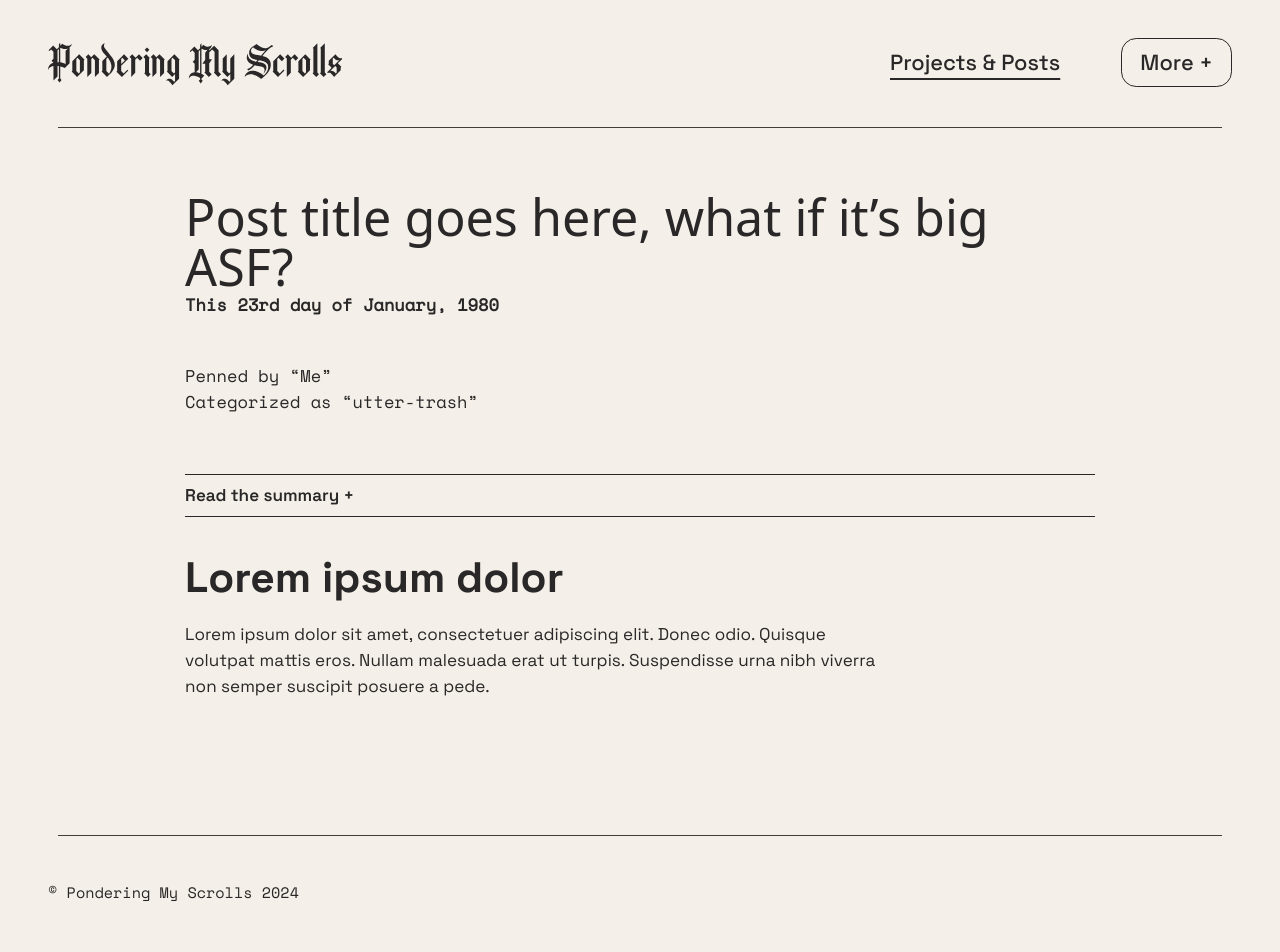
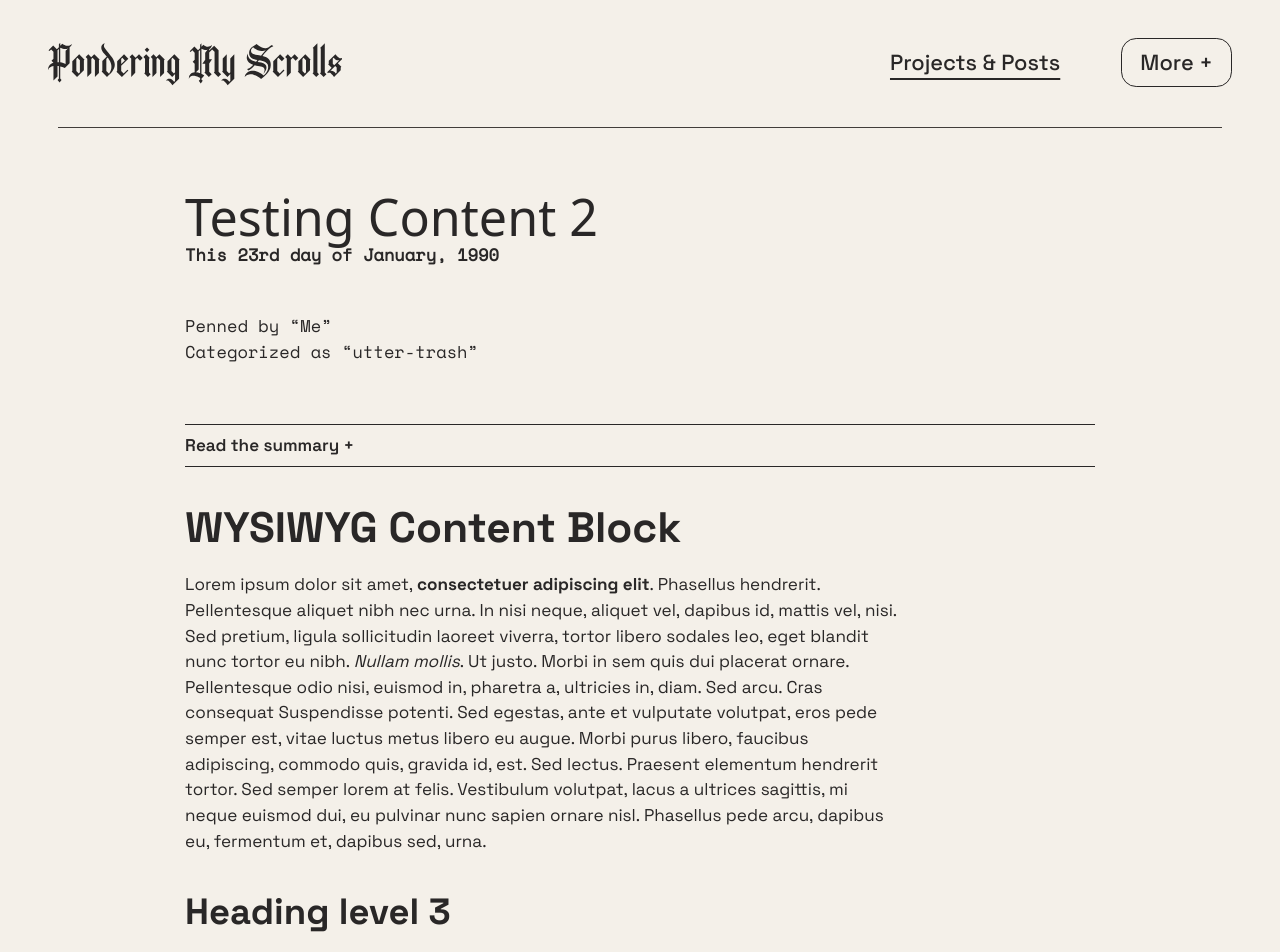
Before and after one commit to Pondering-My-Scrolls/pondering-my-scrolls-website, a Next.js app: page /posts/test-2 in a window 1280 px wide. Shown: the top 952 px of the page. Built offline with nearby package versions, Linux system fonts and the light colour scheme; a web font is replaced by a local one.

Commit message:
Another thing idfk

```diff
--- a/app/posts/[slug]/page.tsx
+++ b/app/posts/[slug]/page.tsx
@@ -37,8 +37,13 @@ export async function generateMetadata({ params }: Props,
     const slug = params.slug
 
     // fetch data
-    const postContent = await fetch(`http://localhost:3000/posts/${slug}`).then((res) => res.text());
+    let postContent = await fetch(`http://localhost:3000/posts/${slug}`).then((res) => res.text());
     let postTitle = betweenMarkers(postContent,'<h1 class="h1">',"</h1>");
+    if (postTitle != "") {
+        postTitle = postTitle;
+    } else {
+        postTitle = "";
+    }
 
     return {
       title: postTitle + " | Pondering My Scrolls",
--- a/posts/test-2.md
+++ b/posts/test-2.md
@@ -1,10 +1,34 @@
 ---
-title: 'Post title goes here, what if it’s big ASF?'
-date: '1980-01-23'
+title: 'Testing Content 2'
+date: '1990-01-23'
+
 author: 'Me'
 category: 'utter-trash'
-summary: 'Lorem ipsum summary go burrrr'
+summary: 'Pellentesque aliquet nibh nec urna. In nisi neque, aliquet vel, dapibus id, mattis vel, nisi. Sed pretium, ligula sollicitudin laoreet viverra, tortor libero sodales leo, eget blandit nunc tortor eu nibh. _Nullam mollis_. Ut justo. Morbi in sem quis dui placerat ornare. Pellentesque odio nisi, euismod in, pharetra a, ultricies in, diam. Sed arcu. Cras consequat Suspendisse potenti. Sed egestas, ante et vulputate volutpat, eros pede semper est, vitae luctus metus libero eu augue. Morbi purus libero, faucibus adipiscing, commodo quis, gravida id, est. Sed lectus. Praesent elementum hendrerit tortor.'
 ---
-##Lorem ipsum dolor
+## WYSIWYG Content Block
 
-Lorem ipsum dolor sit amet, consectetuer adipiscing elit. Donec odio. Quisque volutpat mattis eros. Nullam malesuada erat ut turpis. Suspendisse urna nibh viverra non semper suscipit posuere a pede.
+Lorem ipsum dolor sit amet, **consectetuer adipiscing elit**. Phasellus hendrerit. Pellentesque aliquet nibh nec urna. In nisi neque, aliquet vel, dapibus id, mattis vel, nisi. Sed pretium, ligula sollicitudin laoreet viverra, tortor libero sodales leo, eget blandit nunc tortor eu nibh. _Nullam mollis_. Ut justo. Morbi in sem quis dui placerat ornare. Pellentesque odio nisi, euismod in, pharetra a, ultricies in, diam. Sed arcu. Cras consequat Suspendisse potenti. Sed egestas, ante et vulputate volutpat, eros pede semper est, vitae luctus metus libero eu augue. Morbi purus libero, faucibus adipiscing, commodo quis, gravida id, est. Sed lectus. Praesent elementum hendrerit tortor. Sed semper lorem at felis. Vestibulum volutpat, lacus a ultrices sagittis, mi neque euismod dui, eu pulvinar nunc sapien ornare nisl. Phasellus pede arcu, dapibus eu, fermentum et, dapibus sed, urna.
+
+### Heading level 3
+* Morbi in sem quis dui placerat ornare. Pellentesque odio nisi, euismod in, pharetra a, ultricies in, diam. Sed arcu. Cras consequat
+* Praesent dapibus, neque id cursus faucibus, tortor neque egestas augue, eu vulputate magna eros eu erat. Aliquam erat volutpat. Nam dui mi, tincidunt quis, accumsan porttitor, facilisis luctus, metus.
+* Phasellus ultrices nulla quis nibh. Quisque a lectus. Donec consectetuer ligula vulputate sem tristique cursus. Nam nulla quam, gravida non, commodo a, sodales sit amet, nisi.
+
+#### Heading level 4
+
+1\. Morbi in sem quis dui placerat ornare. Pellentesque odio nisi, euismod in, pharetra a, ultricies in, diam. Sed arcu. Cras consequat
+2\. Praesent dapibus, neque id cursus faucibus, tortor neque egestas augue, eu vulputate magna eros eu erat. Aliquam erat volutpat. Nam dui mi, tincidunt quis, accumsan porttitor, facilisis luctus, metus.
+3\. Phasellus ultrices nulla quis nibh. Quisque a lectus. Donec consectetuer ligula vulputate sem tristique cursus. Nam nulla quam, gravida non, commodo a, sodales sit amet, nisi.
+
+![](https://picsum.photos/1000/400)
+
+##### Heading level 5
+
+Morbi interdum mollis sapien. Sed ac risus. Phasellus lacinia, magna a ullamcorper laoreet, lectus arcu pulvinar risus, vitae facilisis libero dolor a purus. Sed vel lacus. Mauris nibh felis, adipiscing varius, adipiscing in, lacinia vel, tellus. Suspendisse ac urna. Etiam pellentesque mauris ut lectus. Nunc tellus ante, mattis eget, gravida vitae, ultricies ac, leo. Integer leo pede, ornare a, lacinia eu, vulputate vel, nisl.
+
+> Suspendisse mauris. Fusce accumsan mollis eros. Pellentesque a diam sit amet mi ullamcorper vehicula. Integer adipiscing risus a sem. Nullam quis massa sit amet nibh viverra malesuada. Nunc sem lacus, accumsan quis, faucibus non, congue vel, arcu. Ut scelerisque hendrerit tellus. Integer sagittis. Vivamus a mauris eget arcu gravida tristique. Nunc iaculis mi in ante. Vivamus imperdiet nibh feugiat est.
+
+###### Heading level 6
+
+Morbi interdum mollis sapien. Sed ac risus. Phasellus lacinia, magna a ullamcorper laoreet, lectus arcu pulvinar risus, vitae facilisis libero dolor a purus. Sed vel lacus. Mauris nibh felis, adipiscing varius, adipiscing in, lacinia vel, tellus. Suspendisse ac urna. Etiam pellentesque mauris ut lectus. Nunc tellus ante, mattis eget, gravida vitae, ultricies ac, leo. Integer leo pede, ornare a, lacinia eu, vulputate vel, nisl. Suspendisse mauris. Fusce accumsan mollis eros. Pellentesque a diam sit amet mi ullamcorper vehicula. Integer adipiscing risus a sem. Nullam quis massa sit amet nibh viverra malesuada. Nunc sem lacus, accumsan quis, faucibus non, congue vel, arcu. Ut scelerisque hendrerit tellus. Integer sagittis. Vivamus a mauris eget arcu gravida tristique. Nunc iaculis mi in ante. Vivamus imperdiet nibh feugiat est.
--- a/posts/test-3.md
+++ /dev/null
@@ -1,11 +0,0 @@
----
-title: 'Post title goes here, what if it’s big ASF?'
-date: '1980-01-23'
-
-author: 'Me'
-category: 'utter-trash'
-summary: 'Lorem ipsum summary go burrrr'
----
-##Lorem ipsum dolor
-
-Lorem ipsum dolor sit amet, consectetuer adipiscing elit. Donec odio. Quisque volutpat mattis eros. Nullam malesuada erat ut turpis. Suspendisse urna nibh viverra non semper suscipit posuere a pede.
--- a/posts/test-4.md
+++ /dev/null
@@ -1,11 +0,0 @@
----
-title: 'Post title goes here, what if it’s big ASF?'
-date: '1980-01-23'
-
-author: 'Me'
-category: 'utter-trash'
-summary: 'Lorem ipsum summary go burrrr'
----
-##Lorem ipsum dolor
-
-Lorem ipsum dolor sit amet, consectetuer adipiscing elit. Donec odio. Quisque volutpat mattis eros. Nullam malesuada erat ut turpis. Suspendisse urna nibh viverra non semper suscipit posuere a pede.
--- a/posts/test-5.md
+++ /dev/null
@@ -1,11 +0,0 @@
----
-title: 'Post title goes here, what if it’s big ASF?'
-date: '1990-01-23'
-
-author: 'Me'
-category: 'utter-trash'
-summary: 'Lorem ipsum summary go burrrr'
----
-##Lorem ipsum dolor
-
-Lorem ipsum dolor sit amet, consectetuer adipiscing elit. Donec odio. Quisque volutpat mattis eros. Nullam malesuada erat ut turpis. Suspendisse urna nibh viverra non semper suscipit posuere a pede.
--- a/posts/test-6.md
+++ /dev/null
@@ -1,11 +0,0 @@
----
-title: 'Post title goes here, what if it’s big ASF?'
-date: '1980-01-23'
-
-author: 'Me'
-category: 'utter-trash'
-summary: 'Lorem ipsum summary go burrrr'
----
-##Lorem ipsum dolor
-
-Lorem ipsum dolor sit amet, consectetuer adipiscing elit. Donec odio. Quisque volutpat mattis eros. Nullam malesuada erat ut turpis. Suspendisse urna nibh viverra non semper suscipit posuere a pede.
--- a/posts/test-7.md
+++ /dev/null
@@ -1,11 +0,0 @@
----
-title: 'Post title goes here, what if it’s big ASF?'
-date: '1980-01-23'
-
-author: 'Me'
-category: 'utter-trash'
-summary: 'Lorem ipsum summary go burrrr'
----
-##Lorem ipsum dolor
-
-Lorem ipsum dolor sit amet, consectetuer adipiscing elit. Donec odio. Quisque volutpat mattis eros. Nullam malesuada erat ut turpis. Suspendisse urna nibh viverra non semper suscipit posuere a pede.
```
